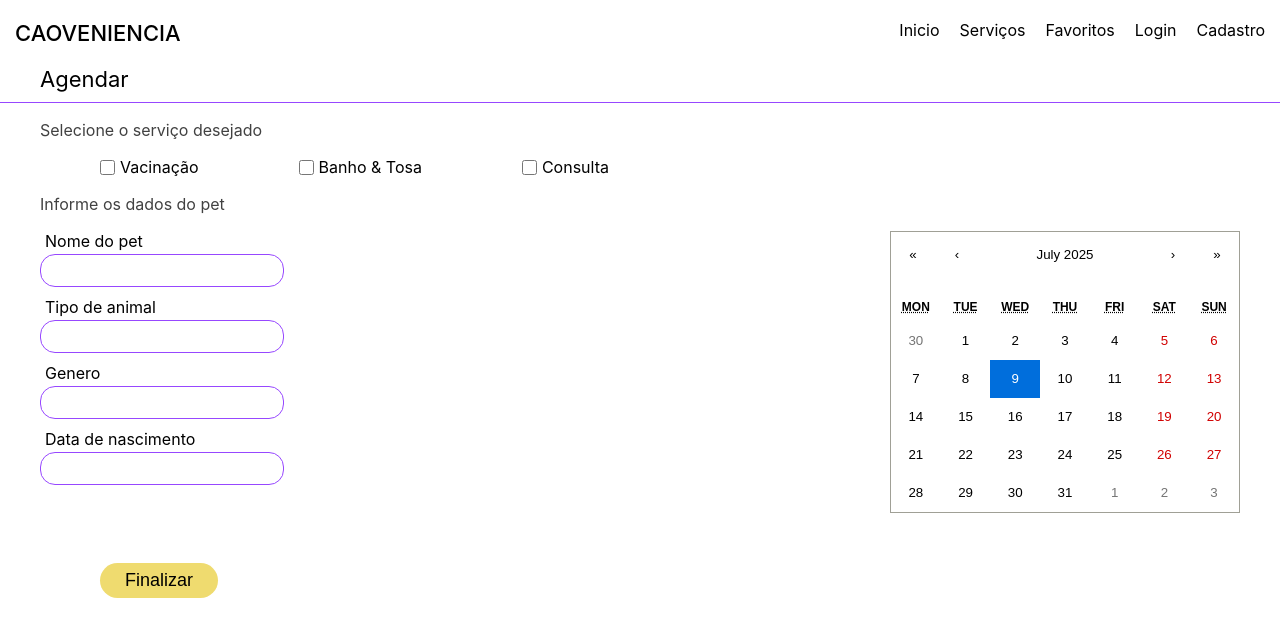
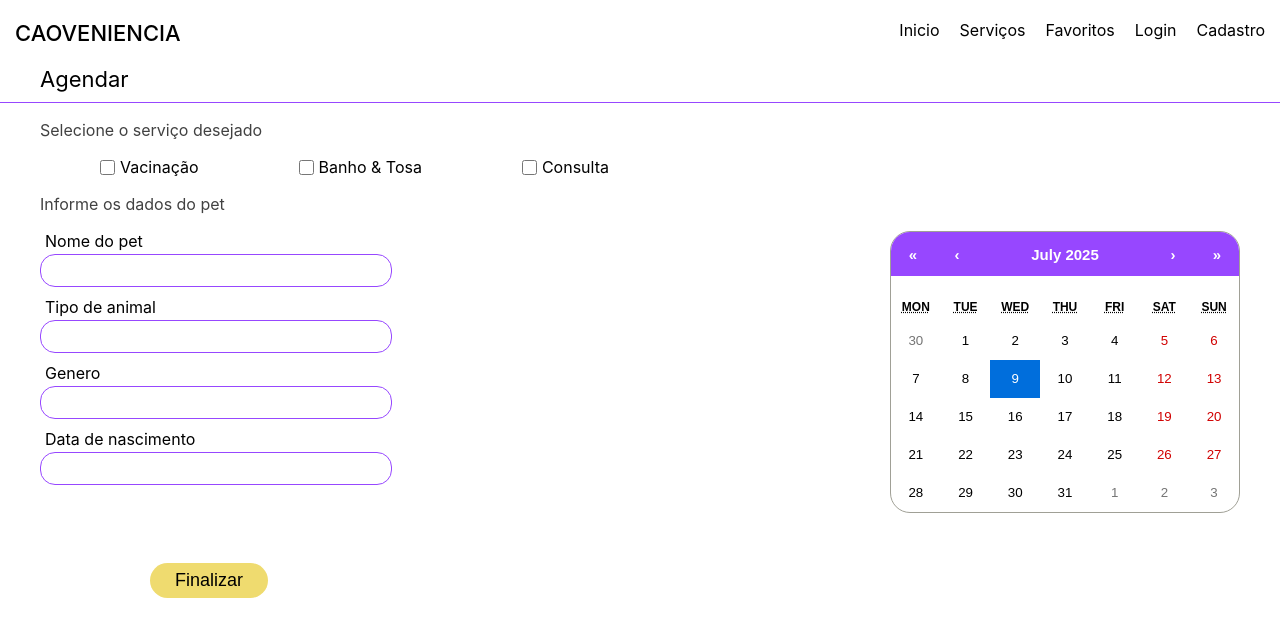
Before and after one commit to luisfelip2005/petshop, a React (Create React App) app in the folder frontend/: page /appointment in a window 1280 px wide. Shown: the top 636 px of the page. Built offline with nearby package versions, Linux system fonts and the light colour scheme.

Commit message:
styling calendar

```diff
--- a/frontend/src/pages/Appointment/calendar.css
+++ b/frontend/src/pages/Appointment/calendar.css
@@ -5,6 +5,7 @@
   border: 1px solid #a0a096;
   font-family: 'Arial', 'Helvetica', sans-serif;
   line-height: 1.125em;
+  border-radius: 20px;
 }
 
 .react-calendar--doubleView {
@@ -44,11 +45,15 @@
   display: flex;
   height: 44px;
   margin-bottom: 1em;
+  background-color: #9747FF;
 }
 
 .react-calendar__navigation button {
   min-width: 44px;
   background: none;
+  color: #FFFFFF;
+  font-size: 15px;
+  font-weight: 600;
 }
 
 .react-calendar__navigation button:disabled {
@@ -57,7 +62,7 @@
 
 .react-calendar__navigation button:enabled:hover,
 .react-calendar__navigation button:enabled:focus {
-  background-color: #e6e6e6;
+  /* background-color: #e6e6e6; */
 }
 
 .react-calendar__month-view__weekdays {
--- a/frontend/src/pages/Appointment/styles.css
+++ b/frontend/src/pages/Appointment/styles.css
@@ -48,6 +48,7 @@
     padding: 5px 5px;
     border-radius: 15px;
     margin-bottom: 10px;
+    width: 340px;
 }
 
 .inputs {
@@ -61,7 +62,7 @@
     background-color: #EFDB6F;
     border-radius: 20px;
     border: 0px;
-    margin-left: 100px;
+    margin-left: 150px;
     margin-top: 50px;
     margin-bottom: 40px;
 }
```
